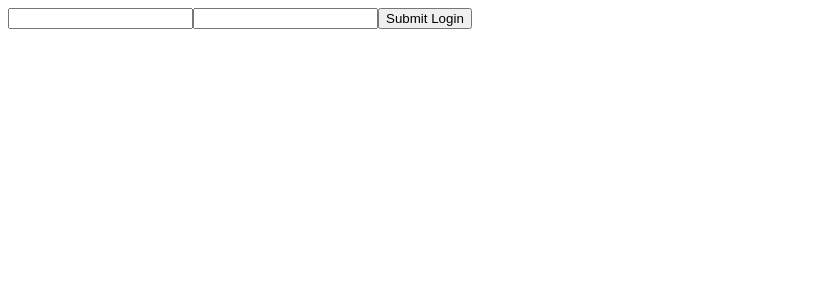
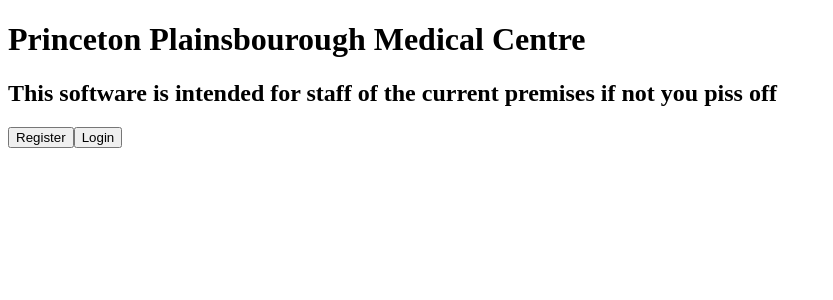
Before and after one commit to N00222244/doctorhouse, a React (Create React App) app: page / in a window 1280 px wide. Shown: the top 300 px of the page, without its empty margins (0-833 px from the left). Built offline with nearby package versions, Linux system fonts and the light colour scheme.

Commit message:
added very basic landing page with two buttons and some text, functionality should be next

```diff
--- a/package.json
+++ b/package.json
@@ -3,6 +3,8 @@
   "version": "0.1.0",
   "private": true,
   "dependencies": {
+    "@mantine/core": "^8.1.3",
+    "@mantine/hooks": "^8.1.3",
     "@testing-library/dom": "^10.4.0",
     "@testing-library/jest-dom": "^6.6.3",
     "@testing-library/react": "^16.3.0",
--- a/src/App.js
+++ b/src/App.js
@@ -6,6 +6,8 @@ import { BrowserRouter as Router, Routes, Route } from "react-router-dom";
 // component imports
 
 import LoginForm from "./components/LoginForm";
+import LandingPage from "./pages/LandingPage";
+import { MantineProvider } from "@mantine/core";
 
 
 //page imports
@@ -15,15 +17,17 @@ const App = () =>{
 
         <div>
             <AuthProvider>
+                <MantineProvider>
                 <Router>
 
                     <Routes>
 
-                        <Route path="/" element={<LoginForm />} />
+                        <Route path="/" element={<LandingPage />} />
                     </Routes>
 
 
                 </Router>
+                </MantineProvider>
             </AuthProvider>
         </div>
     )
--- /dev/null
+++ b/src/pages/LandingPage.js
@@ -0,0 +1,29 @@
+import { Link } from 'react-router-dom';
+import { useNavigate } from 'react-router-dom';
+import { useAuth } from '../utils/useAuth';
+// We don't want the name 'Navbar' to conflict with the Mantine component of the same name
+// So we use an alias 'MantineNavbar' to refer to the Mantine component
+import { Navbar as MantineNavbar, Button, Stack } from '@mantine/core';
+
+
+
+
+
+const LandingPage = () => {
+
+
+
+    return (
+        <div>
+
+            <h1>Princeton Plainsbourough Medical Centre</h1>
+            <h2>This software is intended for staff of the current premises if not you piss off</h2>
+
+            <Button variant='filled'>Register</Button>
+            <Button variant='filled'>Login</Button>
+
+        </div>
+    );
+};
+
+export default LandingPage;
```
Also changed, not shown: 1 other file (tests, documents, lock files or other folders).
